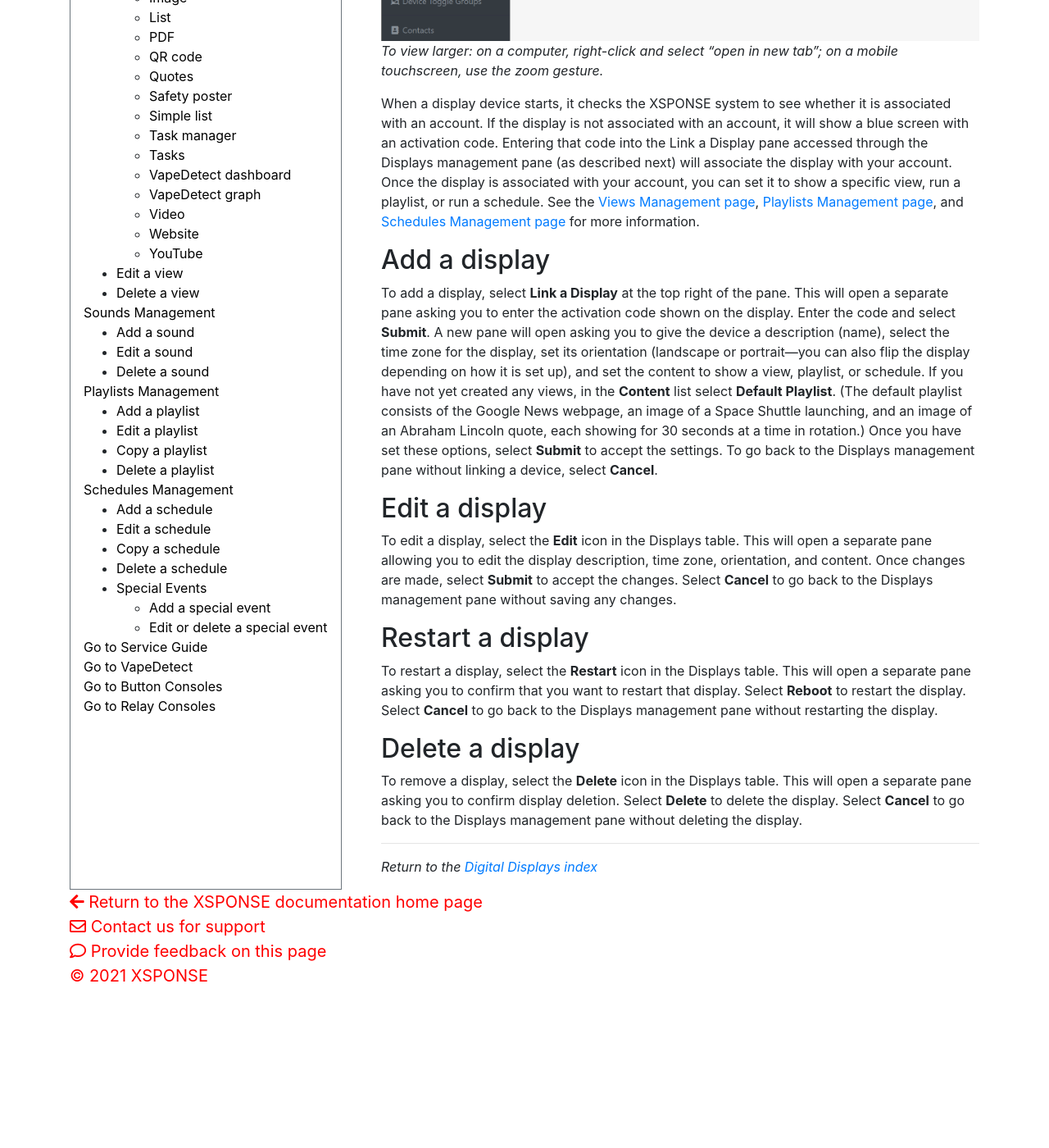
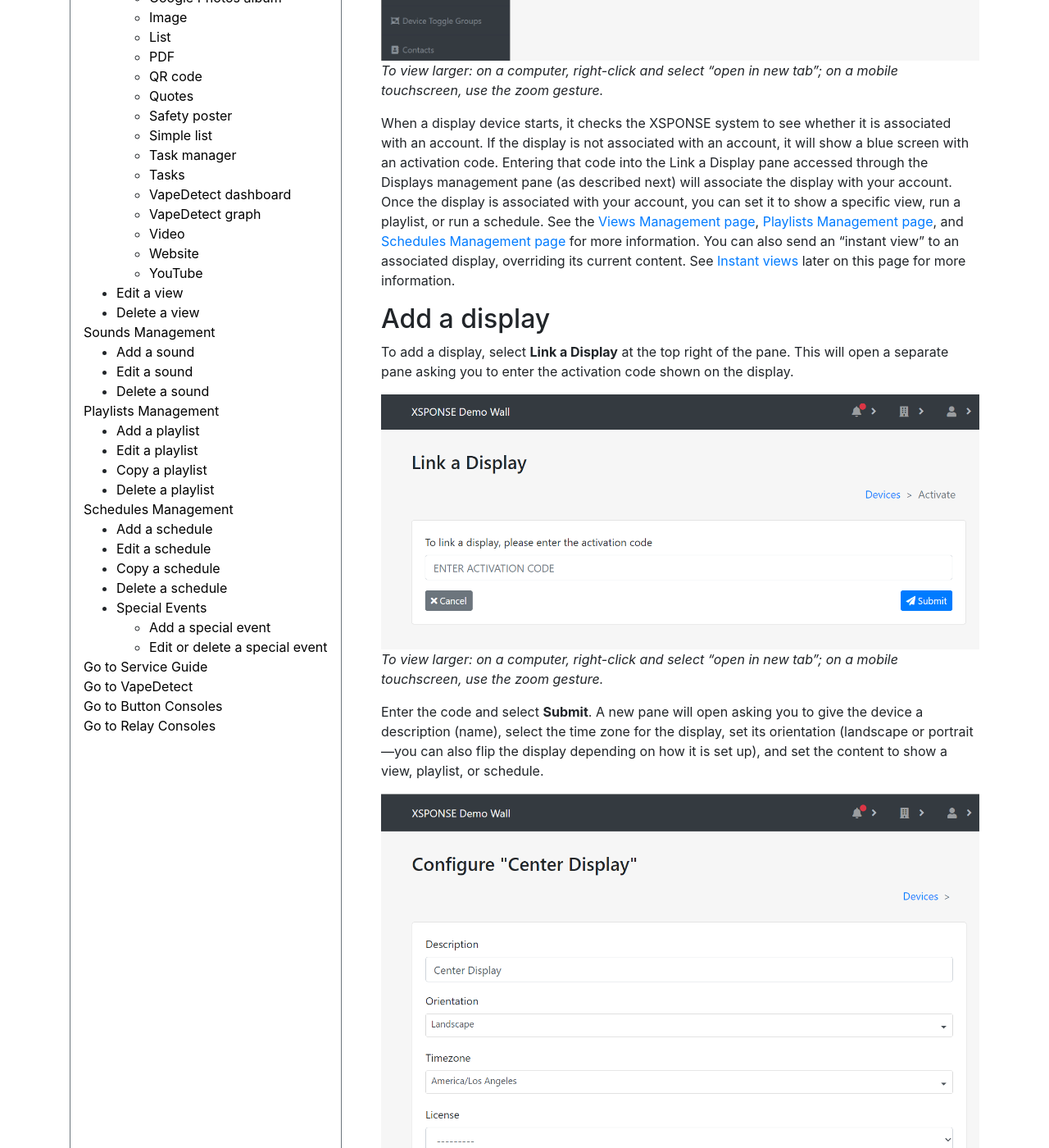
Before and after one commit to NrsSystems/docs, a Jekyll site: the page built from digital-displays/displays-management.md, in a window 1280 px wide and 1400 px high, scrolled down 855 px. Shown: the whole window at 82% size. Built offline with Jekyll 4.4.1, drawn with Linux system fonts in a browser that asks for light colours; our own code applies the rules of GitHub Pages for plain Markdown files; before the commit the page ends 2076 px from its top, so only the background shows below that; some of the changed text lies outside the part shown.

Commit message:
Update displays-management.md
Revised text for updated UI screenshots and added information on instant views

```diff
--- a/digital-displays/displays-management.md
+++ b/digital-displays/displays-management.md
@@ -1,6 +1,6 @@
 ---
 title: Displays
-abstract: The Displays management pane allows a user to add, edit, restart, or delete an XSPONSE Digital Display device from the service. Selecting the Displays link and then the Devices link in the navigation pane will take you to the Displays management pane.
+abstract: The Displays management pane allows a user to add, edit, restart, or delete an XSPONSE Digital Display device from the service. It also allows you to send an "instant view" to a connected display. Selecting the top-level Devices link, then the Displays link and then the Devices link underneath in the navigation pane will take you to the Displays management pane.
 ---
 *Jump to how to [add](displays-management.md#add-a-display), [edit](displays-management.md#edit-a-display), [restart](displays-management.md#restart-a-display), or [delete](displays-management.md#delete-a-display) a display.*
 
@@ -9,10 +9,20 @@ The Displays table shows the display descriptions (names), the version of code e
 ![displays management pane](displays_management.png)
 _To view larger: on a computer, right-click and select "open in new tab"; on a mobile touchscreen, use the zoom gesture._
 
-When a display device starts, it checks the XSPONSE system to see whether it is associated with an account. If the display is not associated with an account, it will show a blue screen with an activation code. Entering that code into the Link a Display pane accessed through the Displays management pane (as described next) will associate the display with your account. Once the display is associated with your account, you can set it to show a specific view, run a playlist, or run a schedule. See the [Views Management page](views-management.md), [Playlists Management page](playlists-management.md), and [Schedules Management page](schedules-management.md) for more information.
+When a display device starts, it checks the XSPONSE system to see whether it is associated with an account. If the display is not associated with an account, it will show a blue screen with an activation code. Entering that code into the Link a Display pane accessed through the Displays management pane (as described next) will associate the display with your account. Once the display is associated with your account, you can set it to show a specific view, run a playlist, or run a schedule. See the [Views Management page](views-management.md), [Playlists Management page](playlists-management.md), and [Schedules Management page](schedules-management.md) for more information. You can also send an "instant view" to an associated display, overriding its current content. See [Instant views](displays-management.md#instant-views) later on this page for more information.
 
 ## Add a display
-To add a display, select **Link a Display** at the top right of the pane. This will open a separate pane asking you to enter the activation code shown on the display. Enter the code and select **Submit**. A new pane will open asking you to give the device a description (name), select the time zone for the display, set its orientation (landscape or portrait—you can also flip the display depending on how it is set up), and set the content to show a view, playlist, or schedule. If you have not yet created any views, in the **Content** list select **Default Playlist**. (The default playlist consists of the Google News webpage, an image of a Space Shuttle launching, and an image of an Abraham Lincoln quote, each showing for 30 seconds at a time in rotation.) Once you have set these options, select **Submit** to accept the settings. To go back to the Displays management pane without linking a device, select **Cancel**.
+To add a display, select **Link a Display** at the top right of the pane. This will open a separate pane asking you to enter the activation code shown on the display.
+
+![link display pane](display_link.png)
+_To view larger: on a computer, right-click and select "open in new tab"; on a mobile touchscreen, use the zoom gesture._
+
+Enter the code and select **Submit**. A new pane will open asking you to give the device a description (name), select the time zone for the display, set its orientation (landscape or portrait—you can also flip the display depending on how it is set up), and set the content to show a view, playlist, or schedule.
+
+![edit display pane](display_edit.png)
+_To view larger: on a computer, right-click and select "open in new tab"; on a mobile touchscreen, use the zoom gesture._
+
+If you have not yet created any views, in the **Content** list select **Default Playlist**. (The default playlist consists of the Google News webpage, an image of a Space Shuttle launching, and an image of an Abraham Lincoln quote, each showing for 30 seconds at a time in rotation.) To learn more about the different types of content you can display and how to add them, see the [Views Management page](views-management.md). Once you have set these options, select **Submit** to accept the settings. To go back to the Displays management pane without linking a device, select **Cancel**.
 
 ## Edit a display
 To edit a display, select the **Edit** icon in the Displays table. This will open a separate pane allowing you to edit the display description, time zone, orientation, and content. Once changes are made, select **Submit** to accept the changes. Select **Cancel** to go back to the Displays management pane without saving any changes.
@@ -23,5 +33,13 @@ To restart a display, select the **Restart** icon in the Displays table. This wi
 ## Delete a display
 To remove a display, select the **Delete** icon in the Displays table. This will open a separate pane asking you to confirm display deletion. Select **Delete** to delete the display. Select **Cancel** to go back to the Displays management pane without deleting the display.
 
+## Instant views
+The *instant view* feature allows you to replace whatever content a display is currently showing with new content from your existing set of views or with a webpage, and trigger a sound at the same time. This feature can be used for a variety of purposes, such as to alert people of breaking news or other information that's not part of a regularly scheduled program. To set up an instant view, select **Send Instant View** above the Displays table. This will open a separate pane to set the parameters.
+
+![send instant view](instant_view.png)
+_To view larger: on a computer, right-click and select "open in new tab"; on a mobile touchscreen, use the zoom gesture._
+
+In the Instant View pane, select **Display type** to choose between a view or a URL. If you choose URL, the *URL* field will appear; fill in the URL of the website you want to show. If you choose View, the *View* list will appear and you can select one of the available views from your existing set. (To create or modify views, see the [Views Management page](views-management.md).) Enter a duration for the instant view to stay visible. Select the **Displays** field to choose which displays should show the instant view; you can select this field multiple times to add as many displays as you have available, or select the X before a display name in the field to remove it. Select the **Sound** list if you want to choose a sound to play with the instant view. Select **Submit** to accept your settings and make the instant view active. Select **Cancel** to go back to the Displays management pane without sending the instant view.
+
 ___
 *Return to the [Digital Displays index](index.md)*
```
